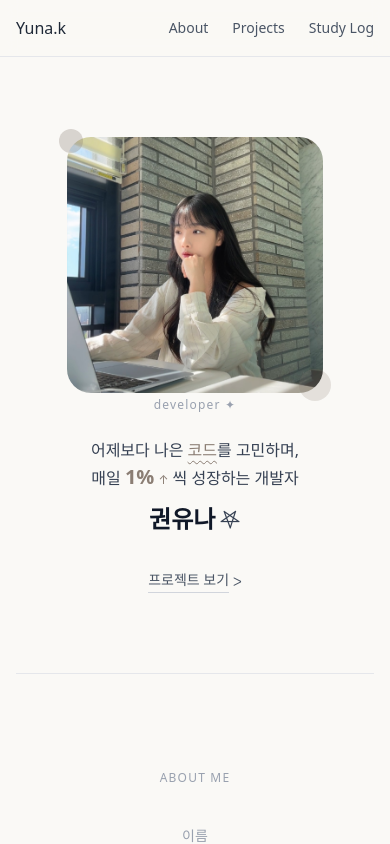
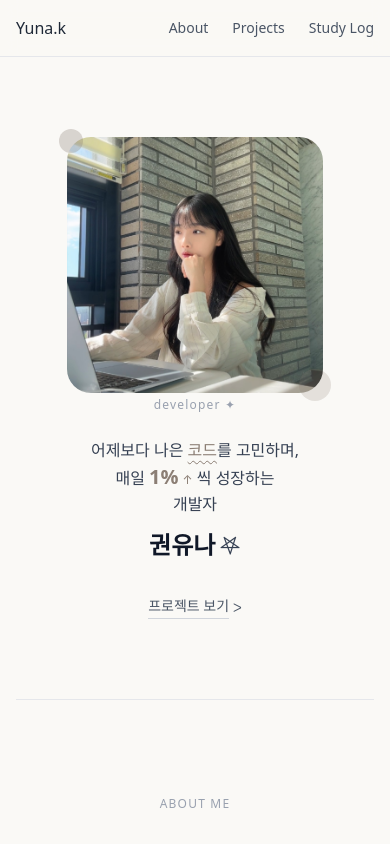
Before and after one commit to yuna0310k-SSONG/portfolio_, a Next.js app: page / in a window 390 px wide. Shown: the top 844 px of the page. Built offline with nearby package versions, Linux system fonts and the light colour scheme.

Commit message:
20260122-8

```diff
--- a/components/HeroSection.tsx
+++ b/components/HeroSection.tsx
@@ -7,7 +7,7 @@
   return (
     <section className="py-20 sm:py-24 px-4 sm:px-6">
       <div className="flex flex-col-reverse md:flex-row justify-between items-center gap-1 sm:gap-2 md:gap-4 lg:gap-6">
-        <div className="max-w-xl text-center md:text-left">
+        <div className=" text-center md:text-left">
           <p className="text-xs text-gray-400 mb-6 tracking-widest font-light">
             developer ✦
           </p>
@@ -24,7 +24,7 @@
               <span className="text-[#8B7E74] font-bold text-xl">1%</span>
               <span className="text-[#8B7E74] text-xs ml-1">↑</span>
             </span>{" "}
-            씩 성장하는 개발자
+            씩 성장하는 <br /> 개발자
             <br />
             <span className="text-gray-900 font-bold text-2xl sm:text-3xl inline-block mt-3">
               권유나
```
